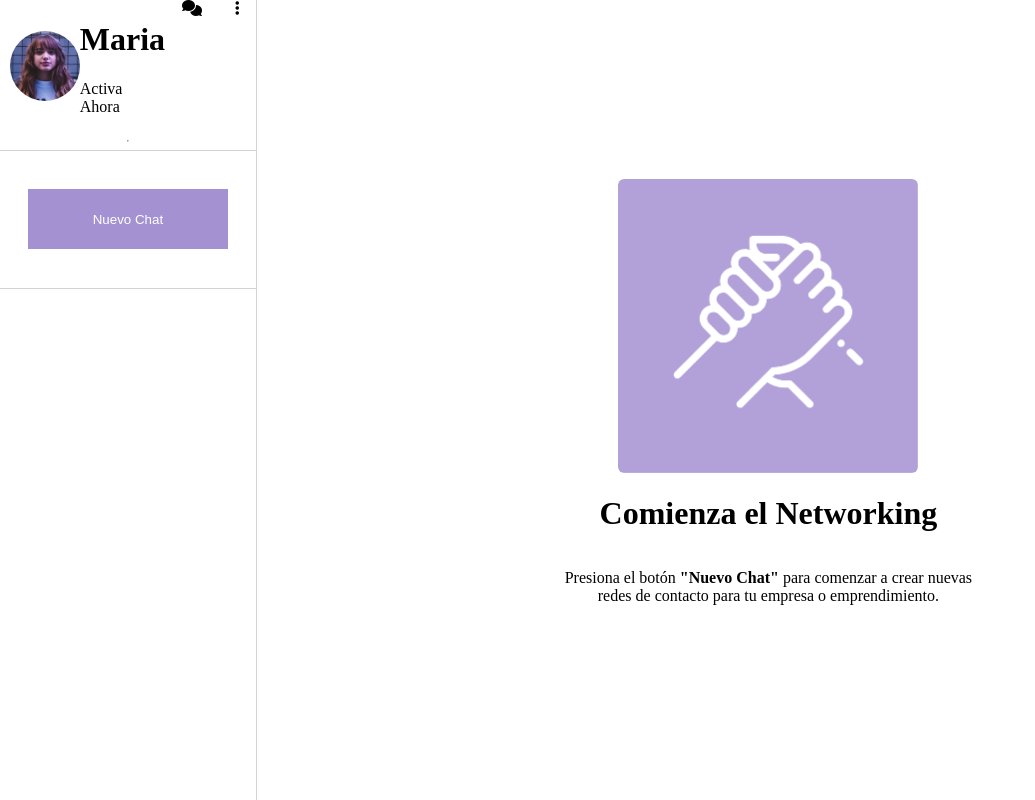
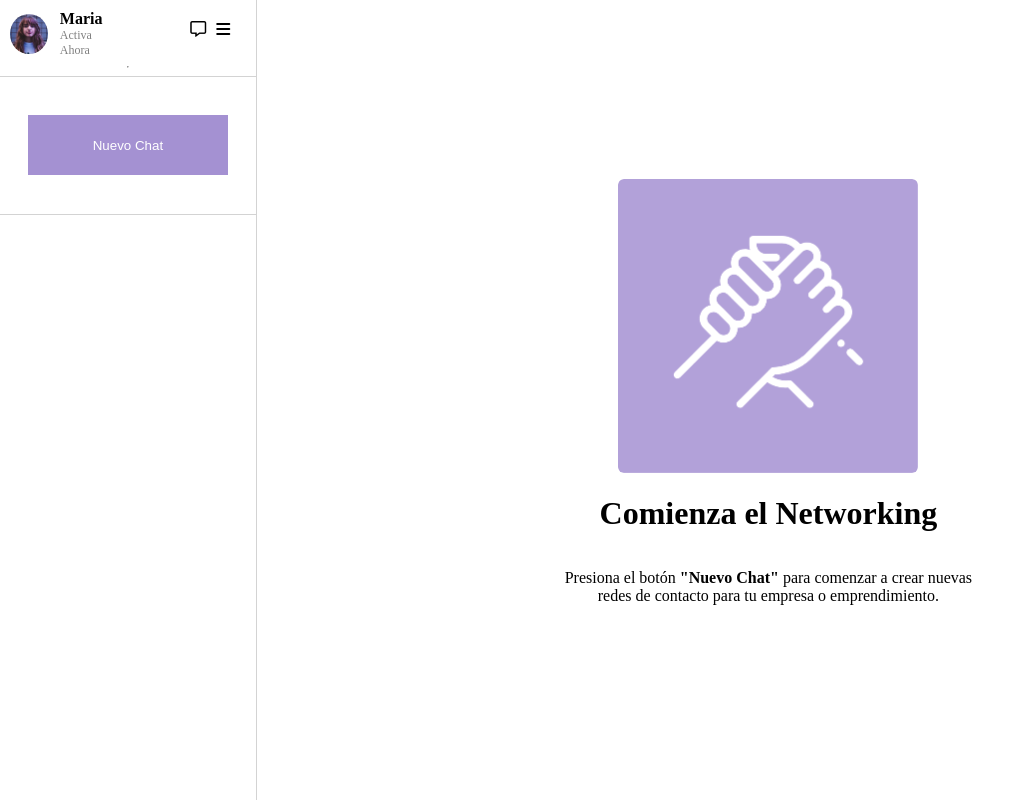
Before and after one commit to Iahn02/CSS-D1, a plain HTML site: page index.html in a window 1280 px wide. Shown: the whole page, without its empty margins (0-1035 px from the left). Drawn offline with Linux system fonts and the light colour scheme.

Commit message:
Contenedor perfil

```diff
--- a/assets/styles.css
+++ b/assets/styles.css
@@ -14,19 +14,49 @@ body {
         .estado-usuario {
             display: flex;
             justify-content: space-between;
-        align-items: flex-start;
+            align-items: center;
         }
         .datos-usuario {
             display: flex;
             align-items: center;
-        justify-content: space-around;
             margin-left: 10px;
+            margin-top: 10px;
+            text-align: left;
+            width: 100%;
+            justify-content: flex-start;
+        }
+        .datos-usuario span {
+            margin-left: 12px;
+        }
+        .estado {
+            font-size: 12px;
+            color: #808080;
+        }
+        .datos-usuario img {
+            border-radius: 50%;
+            width: 2.5em;
+            height: 2.5em;
+        }
+        .datos-usuario-item {
+            display: flex;
+            flex-direction: column;
+
         }
         .options {
             display: flex;
-        justify-content: space-around;
-        align-items: flex-end;
+            justify-content: flex-end;
+            padding-right: 10%;
             width: 100%;
+        }
+            .options i {
+                margin-left: 10px;
+            }
+        .nuevo-chat-container {
+            display: flex;
+            justify-content: center;
+            border-top: 1px solid lightgray;
+            border-bottom: 1px solid lightgray;
+            padding: 15%;
         }
             .nuevo-chat button {
                 height: 10vw;
@@ -59,10 +89,3 @@ body {
         .principal p {
             text-align: center;
         }
-    .nuevo-chat-container {
-        display: flex;
-        justify-content: center;
-        border-top: 1px solid lightgray;
-        border-bottom: 1px solid lightgray;
-        padding: 15%;
-    }
--- a/index.html
+++ b/index.html
@@ -14,15 +14,15 @@
         <div class="contactos">
             <div class="estado-usuario">
                 <div class="datos-usuario">
-                    <img src="assets/imgs/maria.jpg" alt="profile" style="width: 70px; height: 70px; border-radius: 50%;">
+                    <img src="assets/imgs/maria.jpg" alt="profile">
                     <div class="datos-usuario-item">
-                        <h1>Maria</h1>
-                        <p>Activa Ahora</p>
+                        <span><b>Maria</b></span>
+                        <span class="estado">Activa Ahora</span>
                     </div>
                 </div>
                 <div class="options">
-                    <i class="fas fa-comments"></i>
-                    <i class="fas fa-ellipsis-v"></i>
+                    <i class="fa-regular fa-message"></i>
+                    <i class="fa-solid fa-bars"></i>
                 </div>
             </div>
             <hr>
```
Lines whose indentation alone changed are shown as unchanged.
